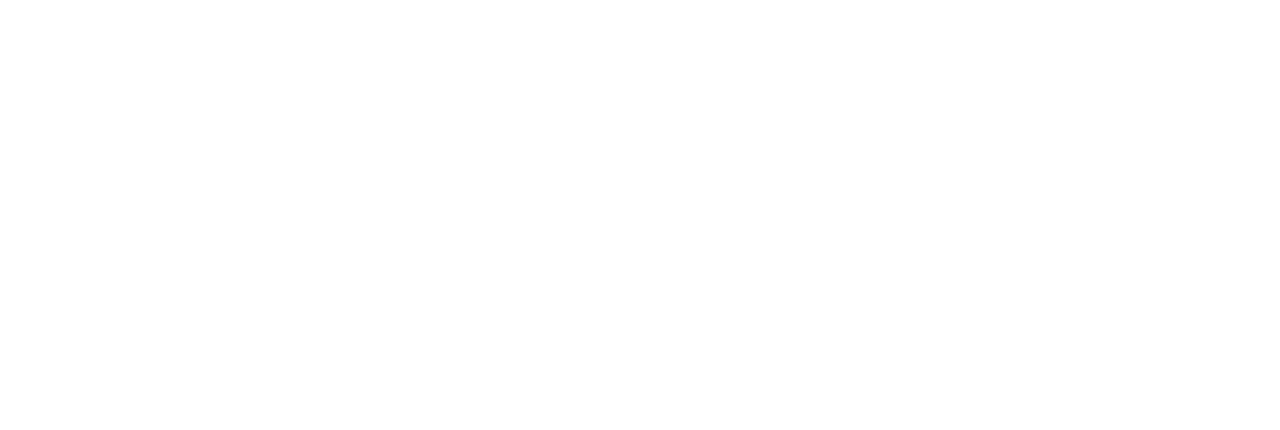
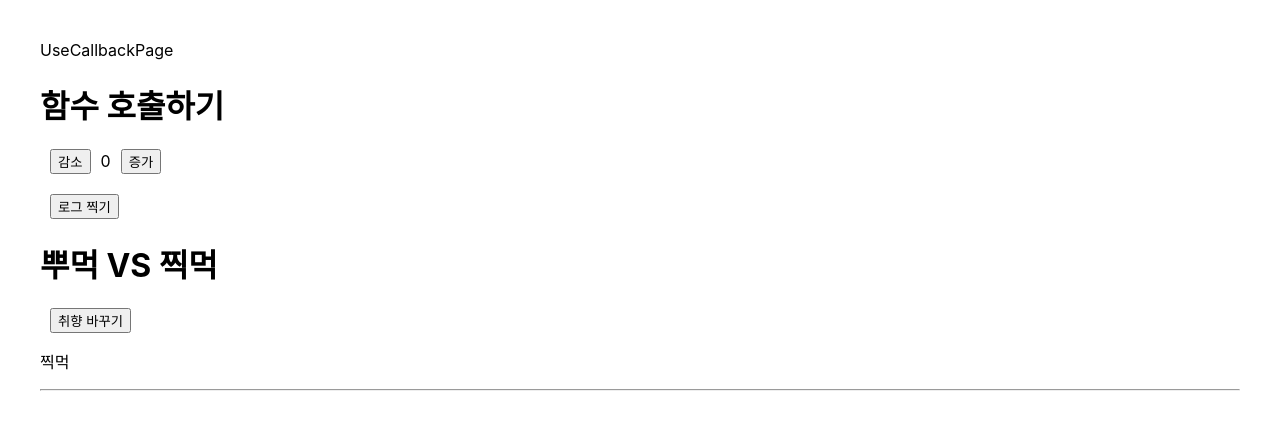
Before and after one commit to jaychang99/react-hook-study, a React (Create React App) app: page /usecallback in a window 1280 px wide. Before the commit this address had no page. Shown: the top 430 px of the page. Built offline with nearby package versions, Linux system fonts and the light colour scheme.

Commit message:
feat: useCallback 문제 상황 구현 및 해결

```diff
--- a/src/App.js
+++ b/src/App.js
@@ -11,6 +11,7 @@
 import UseContextPage from "common/useContext";
 import UseMemoPage from "common/UseCallback";
 import UseMemoObject from "common/UseCallback/subpages/UseMemoObject";
+import UseCallbackPage from "common/UseCallback/subpages/useCallbackPage";
 
 function App() {
   const [showUseEffectTest, setShowUseEffectTest] = useState(true)
@@ -29,6 +30,7 @@
           <Route path="/usecontext" exact={true} element={<UseContextPage />} />
           <Route path="/usememo" exact={true} element={<UseMemoPage />} />
           <Route path="/usememo/object" exact={true} element={<UseMemoObject />} />
+          <Route path="/usecallback" exact={true} element={<UseCallbackPage />} />
         </Routes>
       </Router>
     </>
--- /dev/null
+++ b/src/common/UseCallback/subpages/useCallbackPage/index.js
@@ -0,0 +1,47 @@
+import React from 'react'
+import { useState } from 'react';
+import { useEffect, useCallback } from 'react';
+
+function UseCallbackPage() {
+  const [count, setCount] = useState(0)
+  const [option, setOption] = useState("찍먹")
+
+
+
+  const logger = useCallback(() => {
+    console.log("현재 숫자는", count, "입니다")
+  }, [count])
+
+  useEffect(() => {
+    console.log("logger 함수 변경")
+  }, [logger])
+
+
+  return (<>
+    <div>UseCallbackPage</div>
+
+    <h1>
+      함수 호출하기
+
+    </h1>
+
+    <button onClick={() => { setCount(count - 1) }}>감소</button>
+    <span>{count}</span>
+    <button onClick={() => { setCount(count + 1) }}>증가</button>
+    <br />
+    <br />
+
+    <button onClick={logger}>로그 찍기</button>
+
+
+    <h1>뿌먹 VS 찍먹</h1>
+    <button onClick={() => {
+      setOption(option === "찍먹" ? "뿌먹" : "찍먹")
+    }}>취향 바꾸기</button>
+    <p>{option}</p>
+    <hr />
+  </>
+  )
+}
+
+export default UseCallbackPage
```
